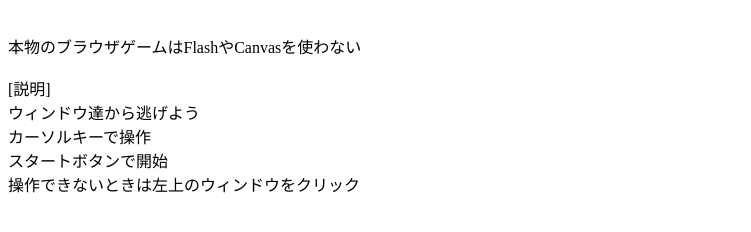
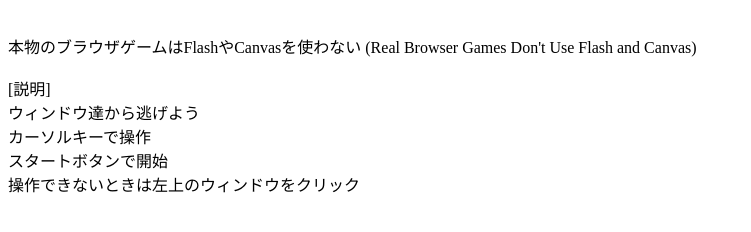
Before and after one commit to okathira/real-browser-game, a plain HTML site: page index.html in a window 1280 px wide. Shown: the whole page, without its empty margins (0-751 px from the left). Drawn offline with Linux system fonts and the light colour scheme.

Commit message:
ページのタイトルを追加

```diff
--- a/index.html
+++ b/index.html
@@ -4,13 +4,13 @@
 <head>
   <meta http-equiv="Content-Type" content="text/html; charset=UTF-8">
   <script src="index.js"></script>
-  <title>Launcher</title>
+  <title>本物のブラウザゲームはFlashやCanvasを使わない</title>
 </head>
 
 <body>
   <p>
     <br>
-    本物のブラウザゲームはFlashやCanvasを使わない<br>
+    本物のブラウザゲームはFlashやCanvasを使わない (Real Browser Games Don't Use Flash and Canvas)<br>
     <br>
     [説明]<br>
     ウィンドウ達から逃げよう<br>
```
